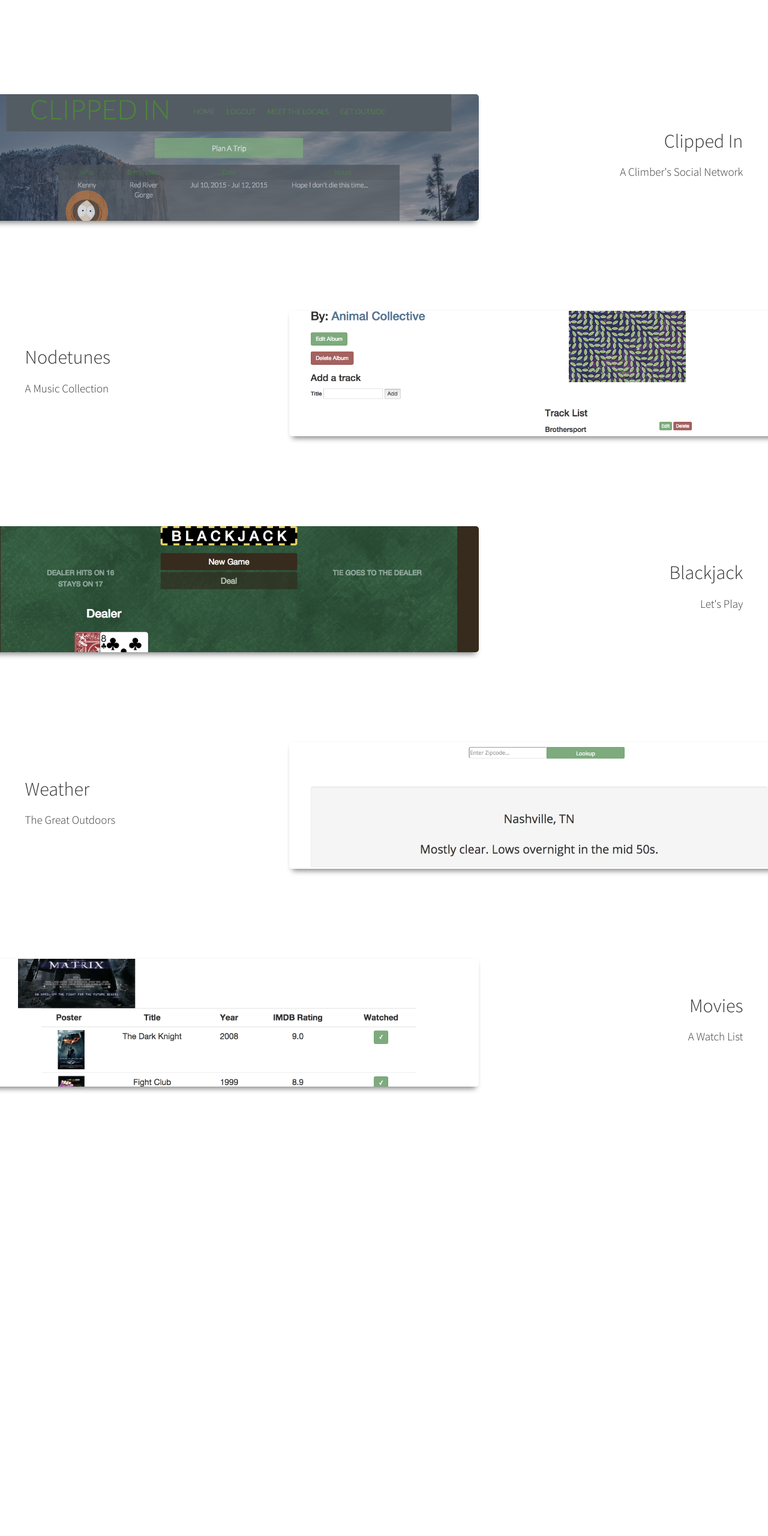
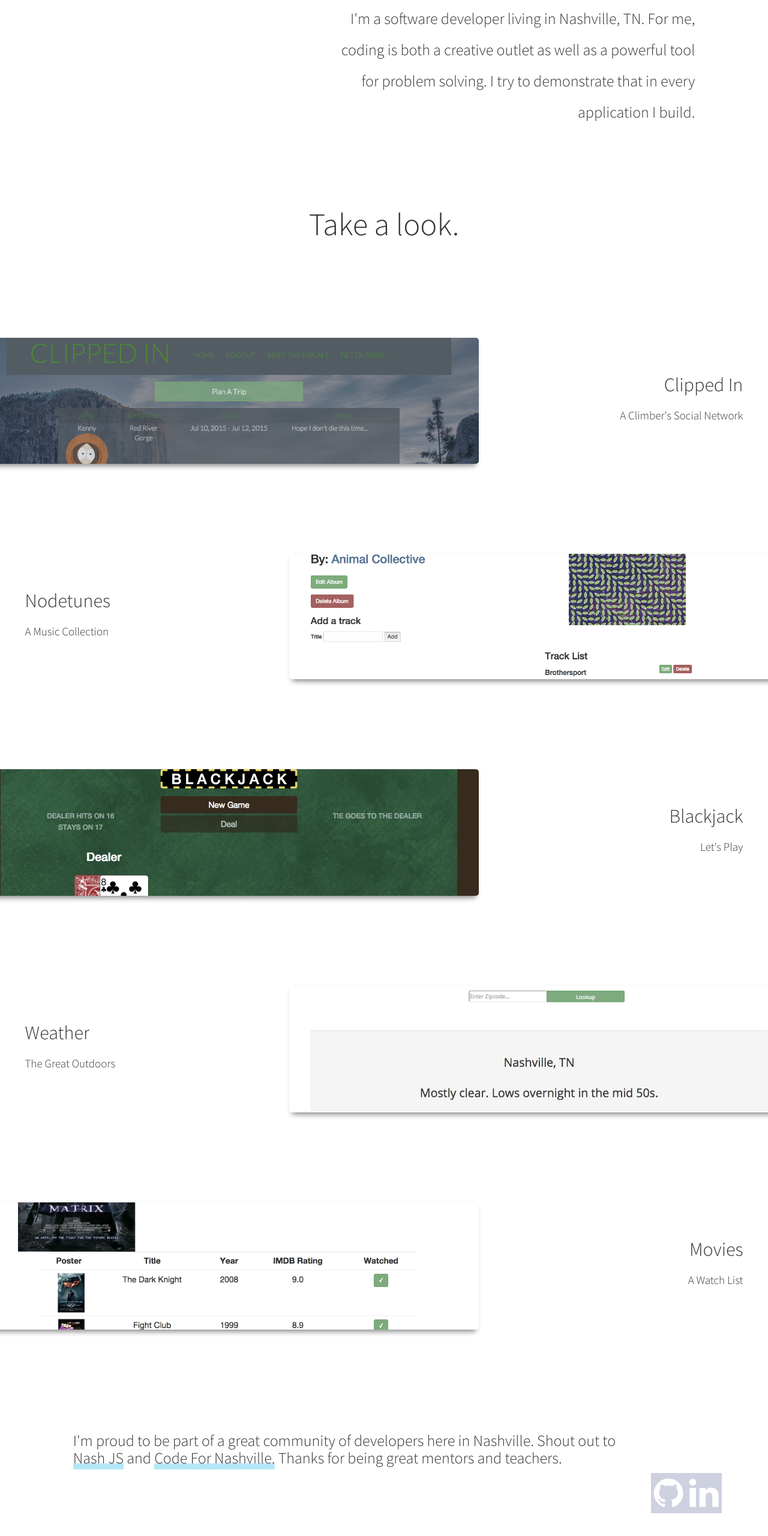
Before and after one commit to GregDick/gregdick.github.io, a website: page src/index.jade in a window 1280 px wide. Shown: the part 182-2742 px from the top of the page at 60% size. Before the commit the page ends 2143 px from the top, so only its background shows below. Drawn offline with nearby package versions, Linux system fonts and the light colour scheme; files that its build step writes are made by us from their sources.

Commit message:
added banner and footer

```diff
--- a/src/index.jade
+++ b/src/index.jade
@@ -8,14 +8,14 @@ html
     link(rel="stylesheet" href="lib/build.css")
     link(rel="stylesheet" href="styles/main.css")
   body
+    nav.navbar.navbar-default.navbar-fixed-top
+      .container-fluid
+        .navbar-header
+          p.navbar-brand G R E G | D I C K
     .container-fluid
-      .row.links.pull-right
-        a.btn.btn-social-icon.btn-lg(href="https://github.com/gregdick")
-          i.fa.fa-github
-        a.btn.btn-social-icon.btn-lg(href="https://www.linkedin.com/in/gregdick1")
-          i.fa.fa-linkedin
-        a.btn.btn-social-icon.btn-lg(href="https://twitter.com/gregdick7")
-          i.fa.fa-twitter
+      .row
+        .col-md-6.col-md-offset-5.banner.text-right
+          h3 I'm a software developer living in Nashville, TN. For me, coding is both a creative outlet as well as a powerful tool for problem solving. I try to demonstrate that in every application I build.
       .row.headline
         h1.text-center Take a look.
       .row.clipped-in.app.odd
@@ -53,4 +53,13 @@ html
           .col-md-4.description
             p.h2.text-right Movies
             p.h4.text-right A Watch List
+      .row.meetups
+        .col-md-9.col-md-offset-1
+          h3 I'm proud to be part of a great community of developers here in Nashville. Shout out to #[a(href="http://www.meetup.com/nashjs/") Nash JS] and #[a(href="http://www.codefornashville.org/") Code For Nashville.] Thanks for being great mentors and teachers.
+      .row.footer
+        .links.pull-right
+          a(href="https://github.com/gregdick")
+            i.fa.fa-github
+          a(href="https://www.linkedin.com/in/gregdick1")
+            i.fa.fa-linkedin
     script(src="lib/build.js")
--- a/src/styles/main.scss
+++ b/src/styles/main.scss
@@ -1,4 +1,5 @@
 body {
+  padding-top: 8%;
   overflow-x : hidden;
 }
 
@@ -10,19 +11,13 @@ a:hover {
   text-decoration : none;
 }
 
-.links i {
-  background-color : rgba(158, 163, 191, 0.5);
-  border-color : gray;
+.banner {
+  margin-top : 5%;
 }
 
-.links a {
-  color : white;
+.banner h3 {
+  line-height : 200%;
 }
-
-.links i:hover {
-  background-color : rgb(158, 163, 191);
-}
-
 
 .headline {
   margin : 8% auto 1%;
@@ -95,3 +90,35 @@ a:hover {
     transition: 1.5s 300ms;
   }
 }
+
+.meetups a {
+  border-bottom: 3px solid #b4e7f8;
+  box-shadow: inset 0 -7px 0 #b4e7f8;
+}
+
+.meetups a:hover {
+  color : #333333;
+  background : #b4e7f8;
+}
+
+.footer {
+  margin : 0 5% 5%;
+}
+
+.links i {
+  background-color : rgba(158, 163, 191, 0.5);
+  border-color : gray;
+  font-size : 3.8em;
+  padding : 5px;
+}
+
+.links a {
+
+  color : white;
+  height : 75px;
+  width : 75px;
+}
+
+.links i:hover {
+  background-color : rgb(158, 163, 191);
+}
```
Also changed, not shown: public/index.html, public/styles/main.css, 1 other file.
